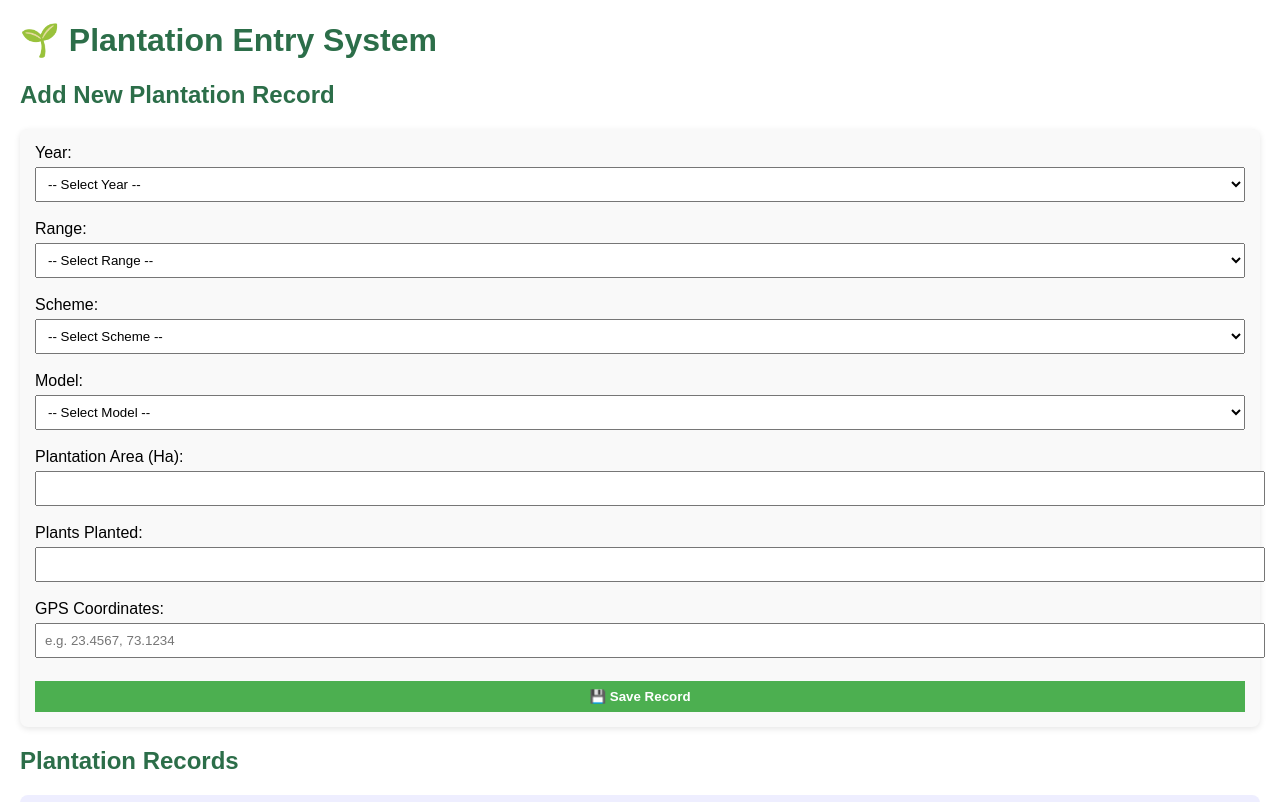
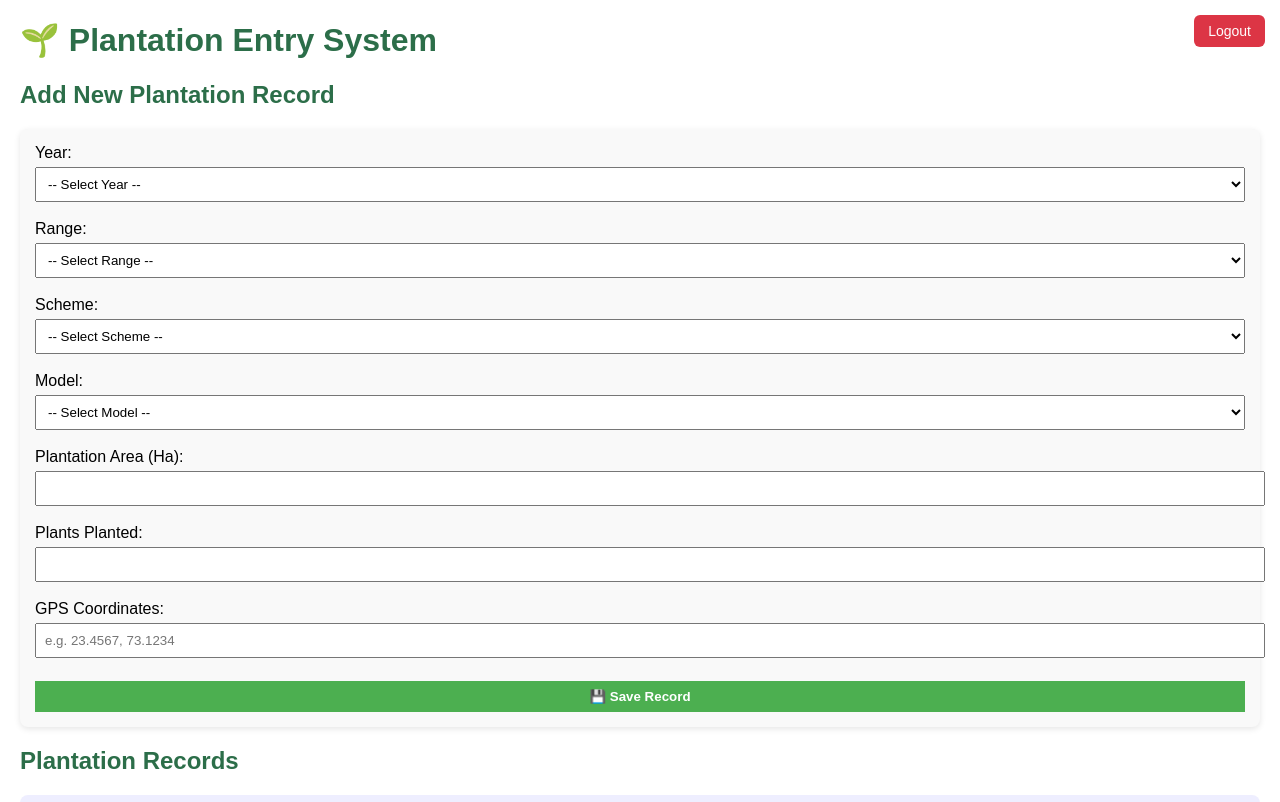
Before and after one commit to haripatel871996-collab/plantation-site, a plain HTML site: page index.html in a window 1280 px wide. Shown: the top 802 px of the page. Drawn offline with Linux system fonts and the light colour scheme; sample sign-in values are in the browser's storage.

Commit message:
index.html

```diff
--- a/index.html
+++ b/index.html
@@ -35,11 +35,25 @@
 <body>
   <body>
   <script>
-    // Redirect to login.html if not logged in
     if (localStorage.getItem("loggedIn") !== "true") {
       window.location.href = "login.html";
     }
   </script>
+  <body><!-- Logout button (top-right) -->
+<button id="logoutBtn" onclick="logout()" style="
+  position: absolute;
+  top: 15px;
+  right: 15px;
+  padding: 8px 14px;
+  background: #dc3545;
+  border: none;
+  border-radius: 6px;
+  color: white;
+  font-size: 14px;
+  cursor: pointer;
+">Logout</button>
+  <script>
+    </script>
   <h1>🌱 Plantation Entry System</h1>
 
   <!-- ✅ Form -->
@@ -284,5 +298,47 @@
 
     document.addEventListener("DOMContentLoaded", renderRecords);
   </script>
+    <script>
+  // Clears common session keys and redirects to login page
+  function clearSessionAndRedirect() {
+    // Remove the keys your site uses for login/session
+    localStorage.removeItem("loggedIn");
+    localStorage.removeItem("token");      // if you store JWT here
+    localStorage.removeItem("username");   // optional
+    // If you store other keys related to the app, remove them too:
+    // localStorage.removeItem("plantationRecords");
+
+    // Or if you really want to wipe everything for the site:
+    // localStorage.clear(); // CAREFUL: removes all data for this origin
+
+    // Redirect back to login
+    window.location.href = "login.html";
+  }
+
+  // Basic logout: confirm then clear and redirect
+  function logout() {
+    if (!confirm("Are you sure you want to logout?")) return;
+    clearSessionAndRedirect();
+  }
+
+  /* --- Optional: If you have a backend logout endpoint (invalidate token),
+     uncomment and use this instead of immediate redirect.
+  async function logout() {
+    if (!confirm("Are you sure you want to logout?")) return;
+    try {
+      const token = localStorage.getItem("token");
+      if (token) {
+        await fetch("https://your-backend.example.com/api/auth/logout", {
+          method: "POST",
+          headers: { "Authorization": "Bearer " + token }
+        });
+      }
+    } catch (e) {
+      console.warn("Server logout failed:", e);
+    }
+    clearSessionAndRedirect();
+  }
+  */
+</script>
 </body>
 </html>
```
